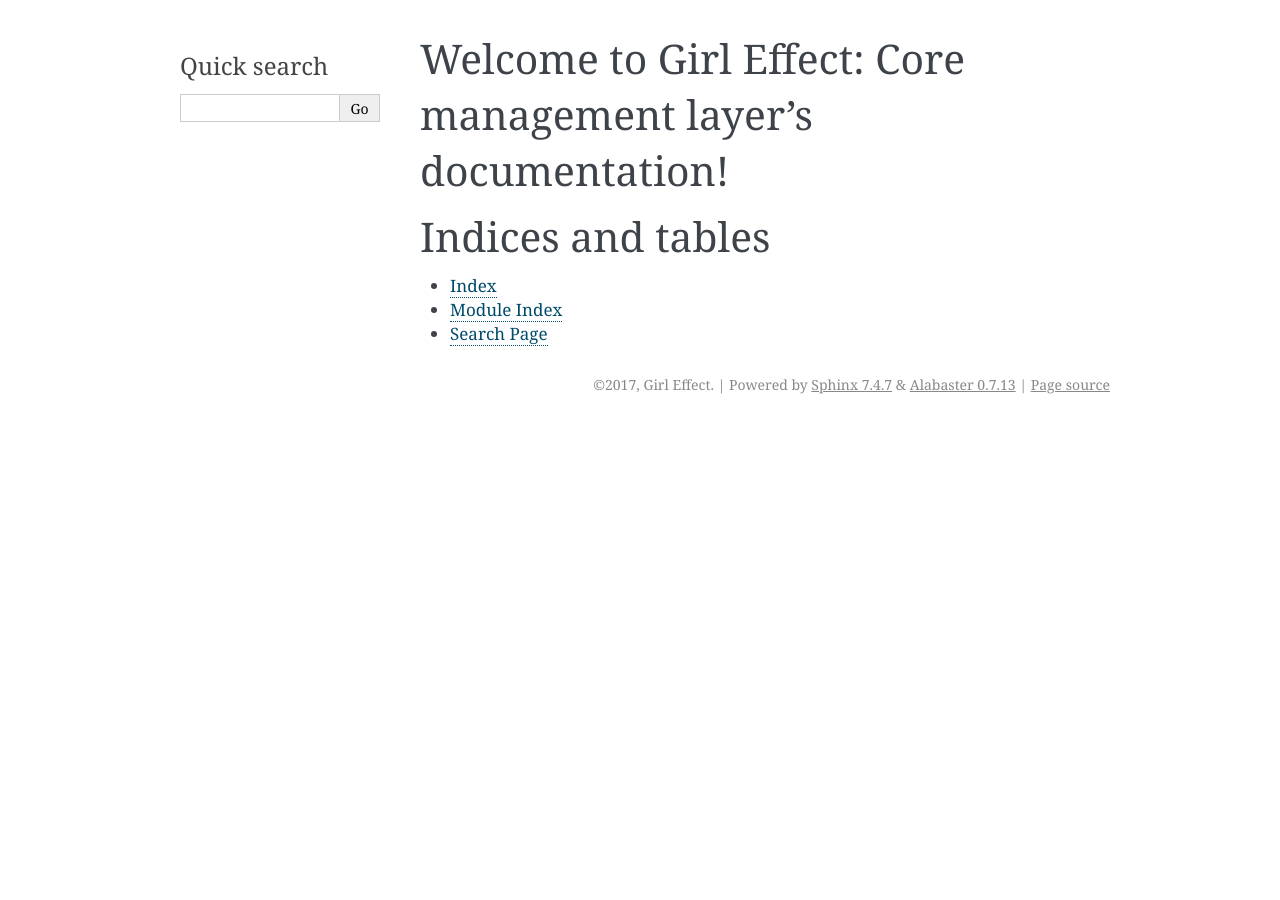
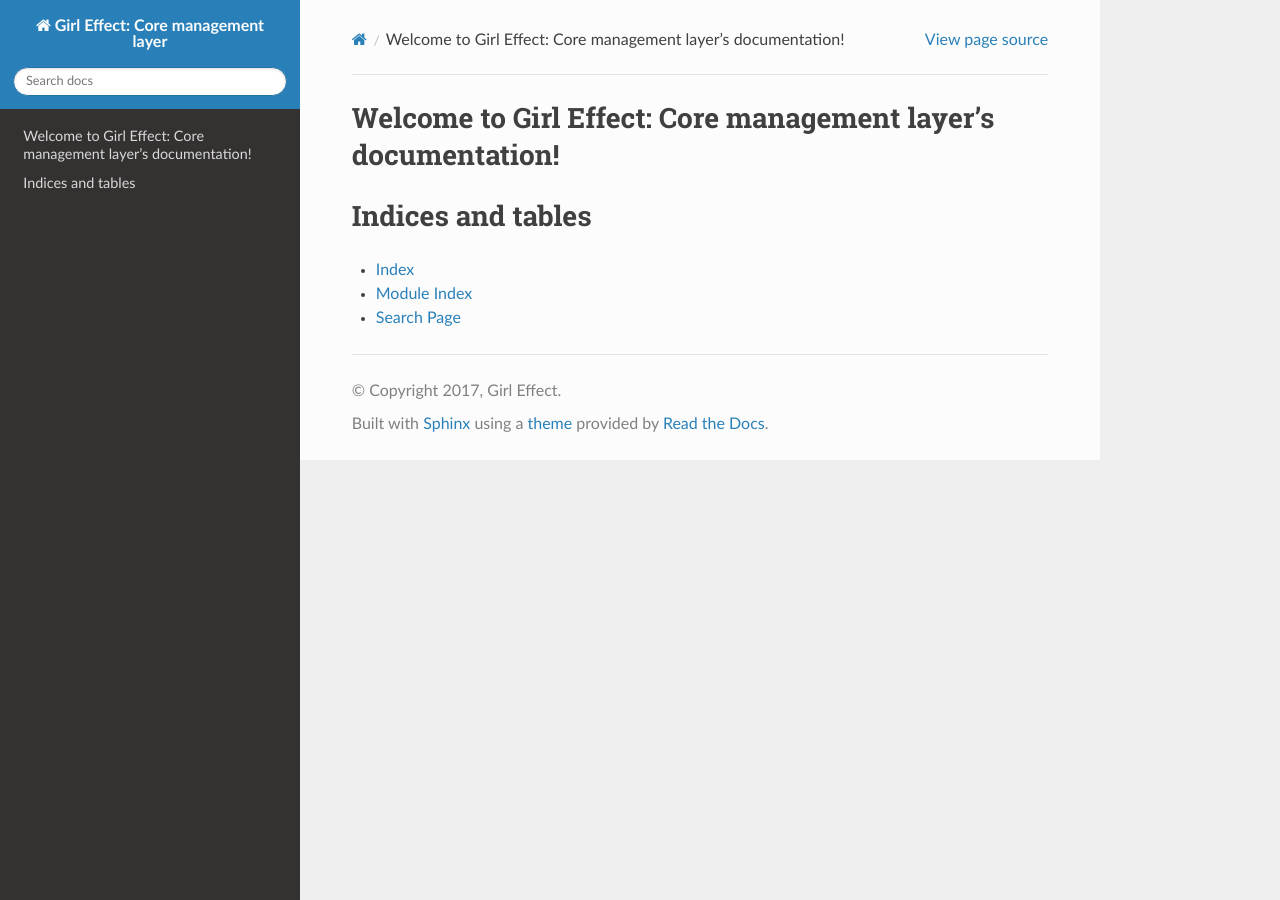
Before and after one commit to hedleyroos/core-management-layer, a Sphinx documentation site: the page built from docs/source/index.rst, in a window 1280 px wide. Built offline with Sphinx 7.4.7 and the Read the Docs theme 2.0.0, drawn with Linux system fonts in a browser that asks for light colours.

Commit message:
Modified theme, included code in generated documentation, etc.

```diff
--- a/docs/source/conf.py
+++ b/docs/source/conf.py
@@ -17,10 +17,9 @@
 # add these directories to sys.path here. If the directory is relative to the
 # documentation root, use os.path.abspath to make it absolute, like shown here.
 #
-# import os
-# import sys
-# sys.path.insert(0, os.path.abspath('.'))
-
+import os
+import sys
+sys.path.insert(0, os.path.abspath('../../'))
 
 # -- General configuration ------------------------------------------------
 
@@ -31,8 +30,11 @@
 # Add any Sphinx extension module names here, as strings. They can be
 # extensions coming with Sphinx (named 'sphinx.ext.*') or your custom
 # ones.
-extensions = ['sphinx.ext.autodoc',
-    'sphinx.ext.githubpages']
+extensions = [
+    'sphinx.ext.autodoc',
+    'sphinx.ext.githubpages',
+    'sphinx.ext.viewcode'
+]
 
 # Add any paths that contain templates here, relative to this directory.
 templates_path = ['_templates']
@@ -76,7 +78,7 @@
 pygments_style = 'sphinx'
 
 # If true, `todo` and `todoList` produce output, else they produce nothing.
-todo_include_todos = False
+todo_include_todos = True
 
 
 # -- Options for HTML output ----------------------------------------------
@@ -84,7 +86,7 @@
 # The theme to use for HTML and HTML Help pages.  See the documentation for
 # a list of builtin themes.
 #
-html_theme = 'alabaster'
+html_theme = 'sphinx_rtd_theme'
 
 # Theme options are theme-specific and customize the look and feel of a theme
 # further.  For a list of options available for each theme, see the
```
